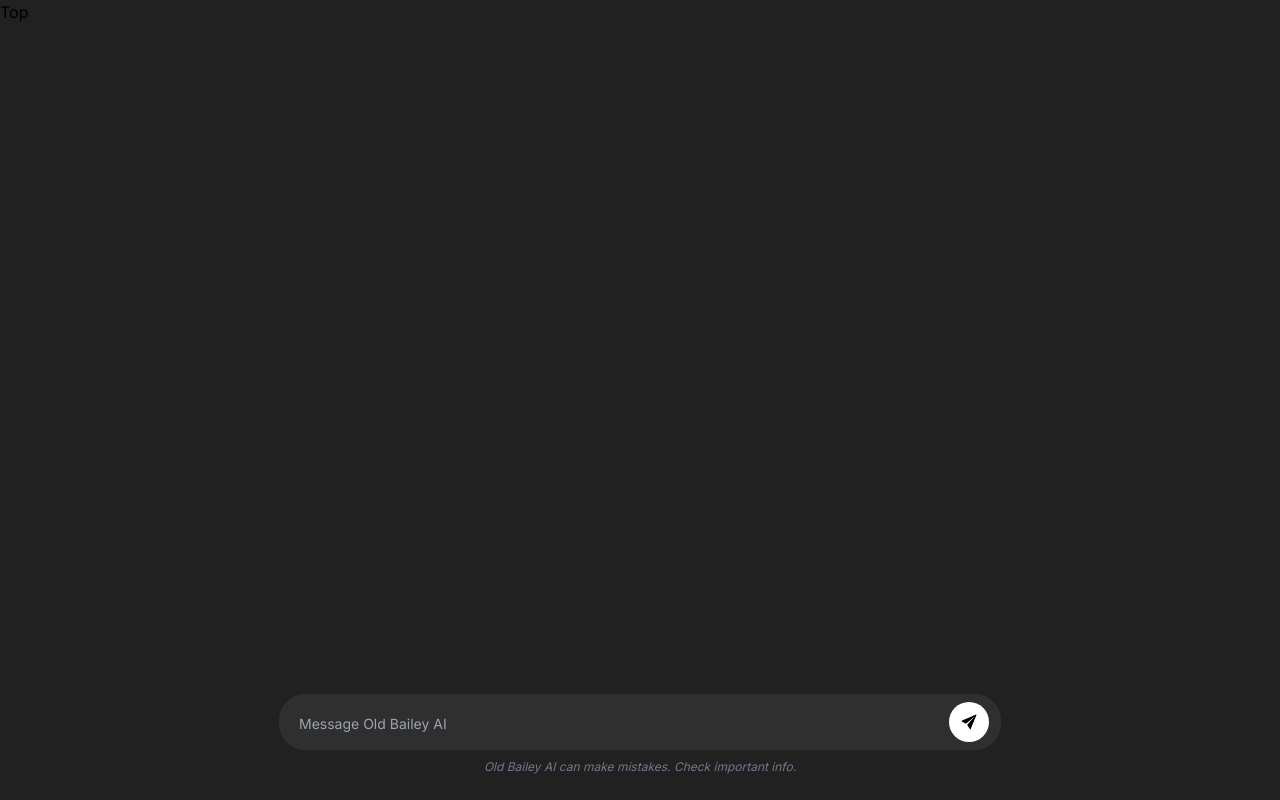
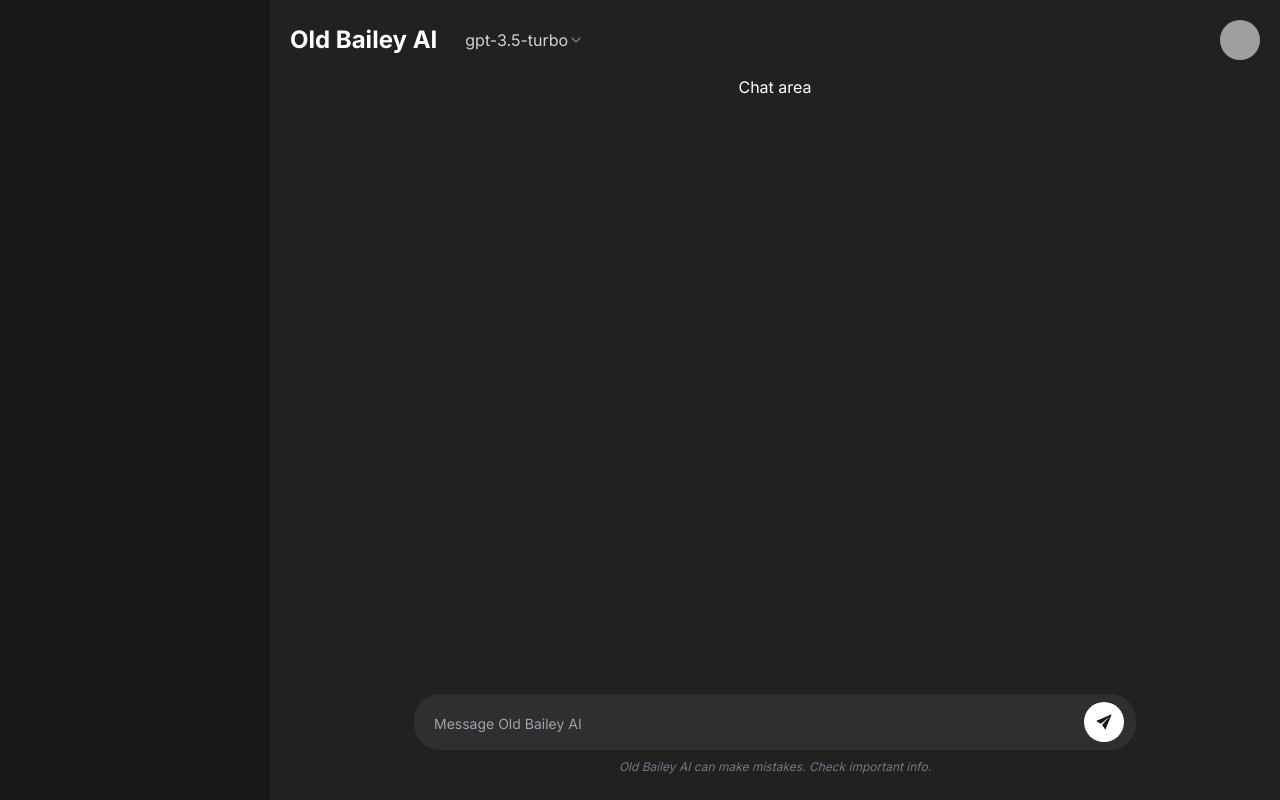
Before and after one commit to HassanChowdhry/OldBailey-AI, a Next.js app in the folder app/: page / in a window 1280 px wide. Built offline with nearby package versions, Linux system fonts and the light colour scheme; grey boxes are pictures that could not be loaded.

Commit message:
chat page skeleton

```diff
--- a/app/app/globals.scss
+++ b/app/app/globals.scss
@@ -22,7 +22,7 @@
     @apply text-16 placeholder:text-16 bg-black-1 rounded-[6px] placeholder:text-gray-1 border-none text-white-1;
   }
   .left_sidebar {
-    @apply sticky left-0 top-0 flex w-fit flex-col  justify-between  border-none  bg-maroon-3 pt-8 text-white-1 max-md:hidden lg:w-[270px] lg:pl-8;
+    @apply sticky left-0 top-0 flex w-fit flex-col justify-between  border-none  bg-maroon-3 pt-8 text-white-1 max-md:hidden lg:w-[270px] lg:pl-8;
   }
   .button_bold-16 {
     @apply text-16 font-bold text-white-1 transition-all duration-500;
--- a/app/app/layout.tsx
+++ b/app/app/layout.tsx
@@ -1,6 +1,7 @@
 import type { Metadata } from "next";
 import { Inter } from "next/font/google";
 import "./globals.scss";
+import "animate.css"
 
 const inter = Inter({ subsets: ["latin"] });
 
--- a/app/app/page.tsx
+++ b/app/app/page.tsx
@@ -1,14 +1,23 @@
+import ChatHeader from "@/components/ChatHeader";
 import ChatInput from "@/components/ChatInput";
+import { LeftSheet } from "@/components/LeftSheet";
 
 export default function Home() {
   return (
-    <main className="">
-      <div>
-        Top
-      </div>
-      <div>
+    <main className="flex min-h-screen w-full">
+      <LeftSheet />
+
+      <section className="flex flex-1 flex-col w-full text-center text-white-1">
+        <header className="max-h-[75px] p-5">
+          <ChatHeader />
+        </header>
+
+        <div className="h-[87%]">
+          Chat area
+        </div>
+
         <ChatInput />
-      </div>
+      </section>
     </main>
   );
 }
--- /dev/null
+++ b/app/components/ChatHeader.tsx
@@ -0,0 +1,66 @@
+import { Avatar, AvatarFallback, AvatarImage } from "@/components/ui/avatar"
+import {
+  Select,
+  SelectContent,
+  SelectGroup,
+  SelectItem,
+  SelectLabel,
+  SelectTrigger,
+  SelectValue,
+} from "@/components/ui/select"
+
+const gptModels: string[] = [
+  "gpt-3.5-turbo",
+  "gpt-3.5-turbo-0125",
+  "gpt-3.5-turbo-1106",
+  "gpt-3.5-turbo-16k",
+  "gpt-4o-mini",
+  "gpt-4o",
+  "gpt-4-turbo",
+  "gpt-4",
+]
+
+const ChatHeader = () => {
+  return (
+    <section className="flex justify-between">
+      <div className="flex gap-5">
+        <h1 className="my-auto text-white-1 font-bold text-2xl min-w-max">
+          Old Bailey AI
+        </h1>
+
+        <Select>
+          <SelectTrigger
+            className="border-none w-auto p-2 transition-all duration-500 hover:bg-gray-1/30 text-[16px] text-white-5"
+          >
+            <SelectValue placeholder={gptModels[0]} />
+          </SelectTrigger>
+
+          <SelectContent
+            className="text-white-1 border-maroon-3 shadow-md hover:cursor-pointer bg-maroon-2 min-w-[250px] rounded-lg"
+          >
+            <SelectGroup>
+              {gptModels.map((model) => (
+                <SelectItem
+                  className="hover:bg-gray-1/30 p-2 mt-1 rounded-md transition-all duration-200"
+                  value={model}
+                  key={model}
+                >
+                  {model}
+                </SelectItem>
+              ))}
+            </SelectGroup>
+          </SelectContent>
+        </Select>
+      </div>
+
+      <div>
+        <Avatar className="hover:cursor-pointer hover:scale-110 hover:shadow-sm hover:shadow-white-4 transition-all duration-500">
+          <AvatarImage src="https://github.com/shadcn.png" />
+          <AvatarFallback>YOU</AvatarFallback>
+        </Avatar>
+      </div>
+    </section>
+  )
+}
+
+export default ChatHeader
--- a/app/components/ChatInput.tsx
+++ b/app/components/ChatInput.tsx
@@ -4,8 +4,7 @@
 
 const ChatInput = () => {
   return (
-    //TODO: change the absolute
-    <div className="flex-center flex-col absolute bottom-0 w-full pb-4">
+    <div className="flex-center flex-col bottom-0 w-full pb-4">
       <section
         className="flex flex-1 justify-end items-end gap-2 max-w-[780px] bg-maroon-2 py-2 px-3 rounded-[26px]"
       >
@@ -20,7 +19,7 @@
 
         <Button
           variant="default"
-          className="rounded-full hover:bg-white-2"
+          className="rounded-full hover:bg-white-2 text-black-1"
         >
           <IoIosSend size={20} />
         </Button>
--- /dev/null
+++ b/app/components/LeftSheet.tsx
@@ -0,0 +1,23 @@
+"use client"
+
+import { Button } from "@/components/ui/button"
+import { IoIosMenu } from "react-icons/io";
+import {
+  Sheet,
+  SheetClose,
+  SheetContent,
+  SheetDescription,
+  SheetFooter,
+  SheetHeader,
+  SheetTitle,
+  SheetTrigger,
+} from "@/components/ui/sheet"
+
+
+export function LeftSheet() {
+  return (
+    <div className="left_sidebar">
+
+    </div>
+  )
+}
--- /dev/null
+++ b/app/components/ui/avatar.tsx
@@ -0,0 +1,50 @@
+"use client"
+
+import * as React from "react"
+import * as AvatarPrimitive from "@radix-ui/react-avatar"
+
+import { cn } from "@/lib/utils"
+
+const Avatar = React.forwardRef<
+  React.ElementRef<typeof AvatarPrimitive.Root>,
+  React.ComponentPropsWithoutRef<typeof AvatarPrimitive.Root>
+>(({ className, ...props }, ref) => (
+  <AvatarPrimitive.Root
+    ref={ref}
+    className={cn(
+      "relative flex h-10 w-10 shrink-0 overflow-hidden rounded-full",
+      className
+    )}
+    {...props}
+  />
+))
+Avatar.displayName = AvatarPrimitive.Root.displayName
+
+const AvatarImage = React.forwardRef<
+  React.ElementRef<typeof AvatarPrimitive.Image>,
+  React.ComponentPropsWithoutRef<typeof AvatarPrimitive.Image>
+>(({ className, ...props }, ref) => (
+  <AvatarPrimitive.Image
+    ref={ref}
+    className={cn("aspect-square h-full w-full", className)}
+    {...props}
+  />
+))
+AvatarImage.displayName = AvatarPrimitive.Image.displayName
+
+const AvatarFallback = React.forwardRef<
+  React.ElementRef<typeof AvatarPrimitive.Fallback>,
+  React.ComponentPropsWithoutRef<typeof AvatarPrimitive.Fallback>
+>(({ className, ...props }, ref) => (
+  <AvatarPrimitive.Fallback
+    ref={ref}
+    className={cn(
+      "flex h-full w-full items-center justify-center rounded-full bg-maroon-3 p-2",
+      className
+    )}
+    {...props}
+  />
+))
+AvatarFallback.displayName = AvatarPrimitive.Fallback.displayName
+
+export { Avatar, AvatarImage, AvatarFallback }
--- a/app/components/ui/button.tsx
+++ b/app/components/ui/button.tsx
@@ -16,7 +16,7 @@
           "border border-input bg-background hover:bg-accent hover:text-accent-foreground",
         secondary:
           "bg-secondary text-secondary-foreground hover:bg-secondary/80",
-        ghost: "hover:bg-accent hover:text-accent-foreground",
+        ghost: "text-white-1 hover:bg-white-1/90 hover:text-maroon-2 transition-all duration-500",
         link: "text-white-1 underline-offset-4 hover:underline",
       },
       size: {
--- a/app/components/ui/select.tsx
+++ b/app/components/ui/select.tsx
@@ -19,7 +19,7 @@
   <SelectPrimitive.Trigger
     ref={ref}
     className={cn(
-      "flex h-10 w-full items-center justify-between rounded-md border border-input bg-background px-3 py-2 text-sm ring-offset-background placeholder:text-muted-foreground focus:outline-none focus:ring-2 focus:ring-ring focus:ring-offset-2 disabled:cursor-not-allowed disabled:opacity-50 [&>span]:line-clamp-1",
+      "flex h-10 w-full items-center justify-between rounded-md border border-input bg-background px-3 py-2 text-sm placeholder:text-muted-foreground focus:outline-none disabled:cursor-not-allowed disabled:opacity-50 [&>span]:line-clamp-1",
       className
     )}
     {...props}
@@ -118,7 +118,7 @@
   <SelectPrimitive.Item
     ref={ref}
     className={cn(
-      "relative flex w-full cursor-default select-none items-center rounded-sm py-1.5 pl-8 pr-2 text-sm outline-none focus:bg-accent focus:text-accent-foreground data-[disabled]:pointer-events-none data-[disabled]:opacity-50",
+      "relative flex w-full cursor-pointer select-none items-center rounded-sm py-1.5 pl-8 pr-2 text-sm outline-none focus:bg-accent focus:text-accent-foreground data-[disabled]:pointer-events-none data-[disabled]:opacity-50",
       className
     )}
     {...props}
--- a/app/package.json
+++ b/app/package.json
@@ -9,6 +9,7 @@
     "lint": "next lint"
   },
   "dependencies": {
+    "@radix-ui/react-avatar": "^1.1.0",
     "@radix-ui/react-dialog": "^1.1.1",
     "@radix-ui/react-popover": "^1.1.1",
     "@radix-ui/react-select": "^2.1.1",
```
Also changed, not shown: 1 other file (tests, documents, lock files or other folders).
